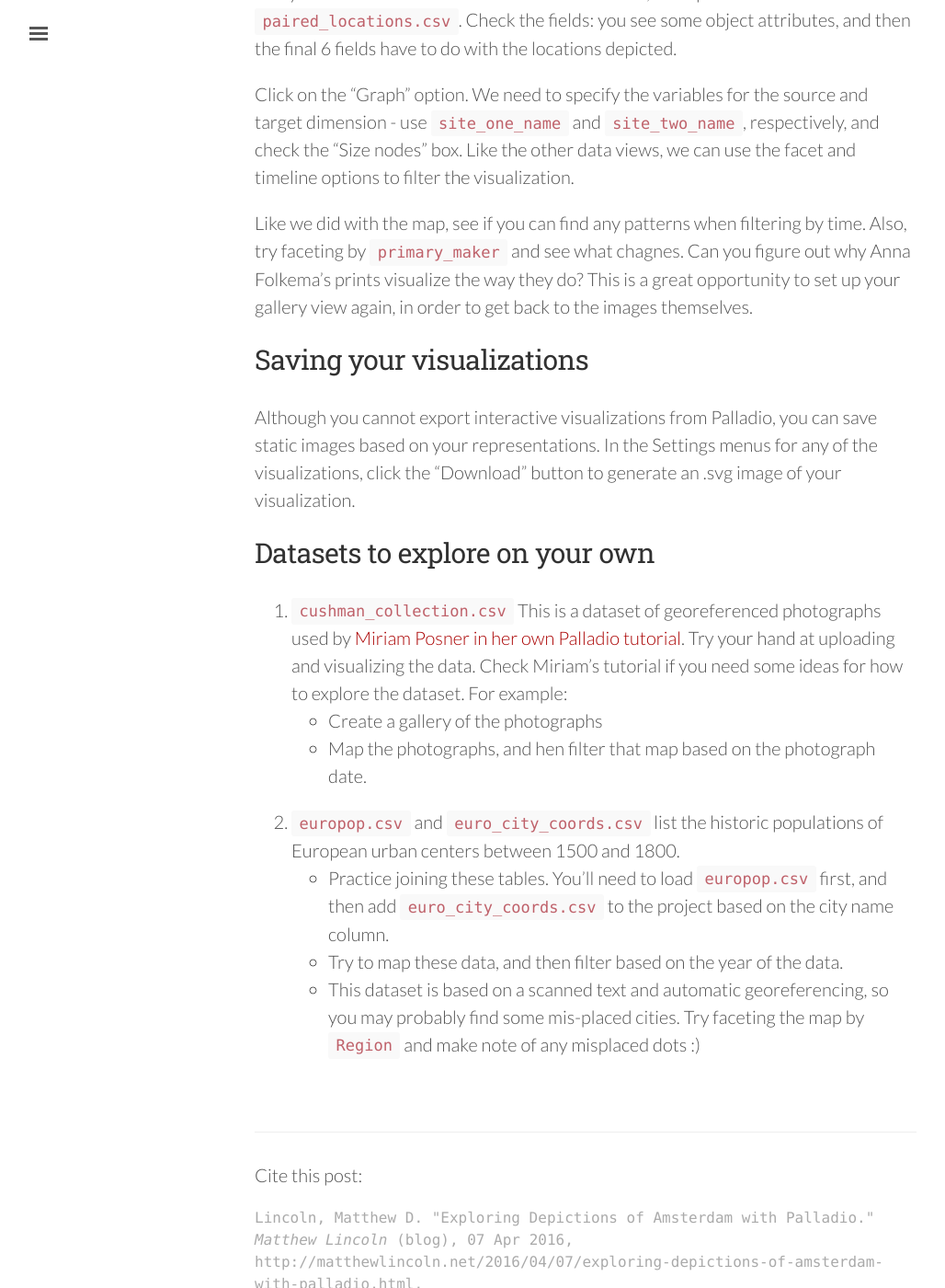
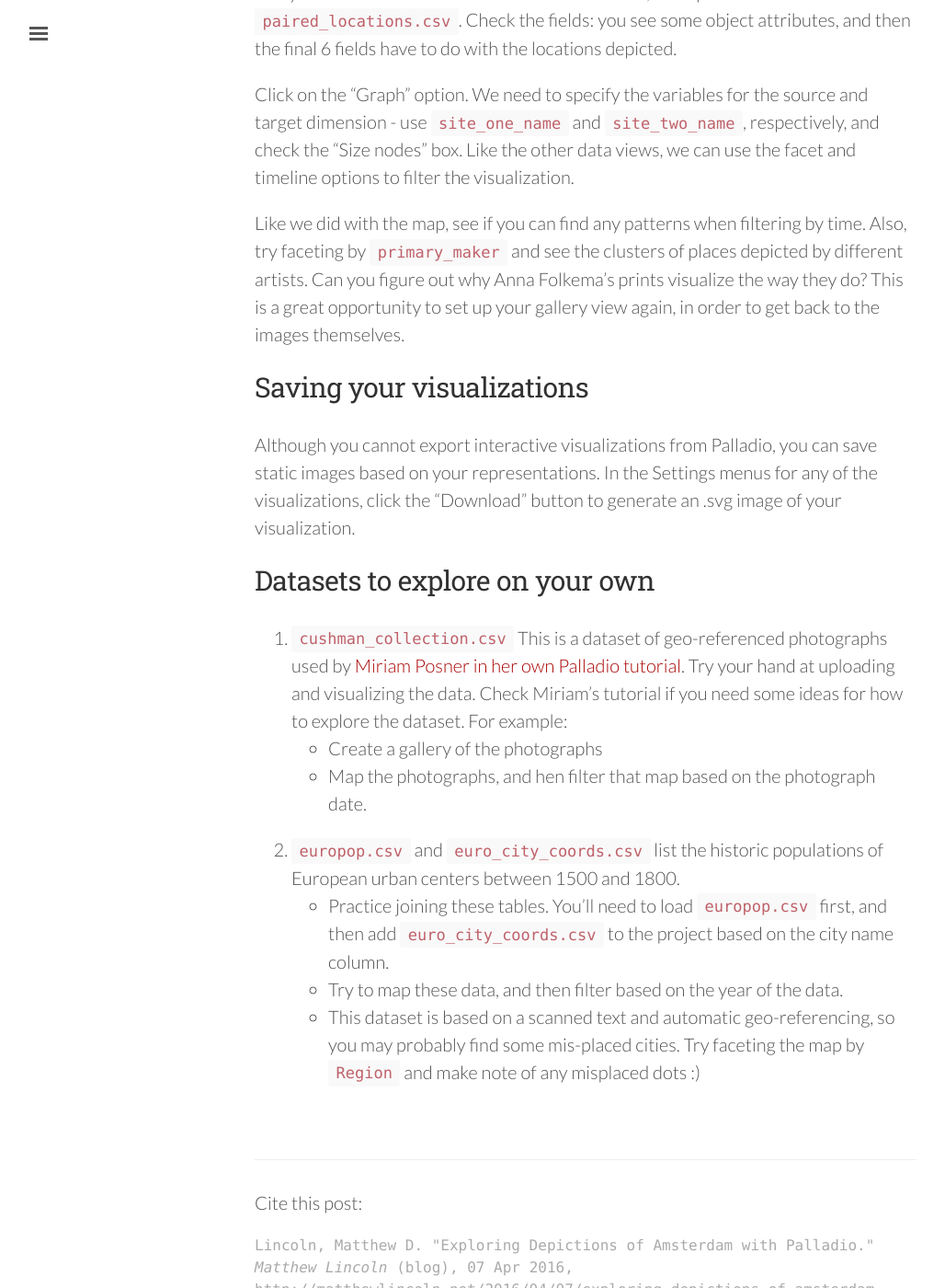
Before and after one commit to mdlincoln/mdlincoln.github.io, a Jekyll site: the page built from _posts/2016-04-07-exploring-depictions-of-amsterdam-with-palladio.md, in a window 1280 px wide and 1400 px high, scrolled down 5012 px. Shown: the whole window at 92% size, without its empty margins (3-1031 px from the left). Built offline with Jekyll 4.4.1, drawn with Linux system fonts in a browser that asks for light colours; nearby versions of some CDN libraries; comment, search, counter and statistics services are not loaded; some of the changed text lies outside the part shown.

Commit message:
More typo fixes

```diff
--- a/_posts/2016-04-07-exploring-depictions-of-amsterdam-with-palladio.md
+++ b/_posts/2016-04-07-exploring-depictions-of-amsterdam-with-palladio.md
@@ -90,7 +90,7 @@ Once we've don't that, we can start "faceting", or filtering the data based on d
 
 We can also use the "Timeline" filter to visualize and filter based on date. Palladio should already have recognized the `date` column and created a timeline for us. You can drag and select a particular range if you like, and then drag that range around to see which different objects show up in our view.
 
-## Add geocoordinates and create a map
+## Add geo-coordinates and create a map
 
 In order to map these objects, we'll need to add geo-coordinates to them. Palladio won't figure out coordinates from city names by itself, so you will already need to have created these coordinates yourself.
 
@@ -116,7 +116,7 @@ Use your browser reload button to restart Palladio, and upload `paired_locations
 
 Click on the "Graph" option. We need to specify the variables for the source and target dimension - use `site_one_name` and `site_two_name`, respectively, and check the "Size nodes" box. Like the other data views, we can use the facet and timeline options to filter the visualization.
 
-Like we did with the map, see if you can find any patterns when filtering by time. Also, try faceting by `primary_maker` and see what chagnes. Can you figure out why Anna Folkema's prints visualize the way they do? This is a great opportunity to set up your gallery view again, in order to get back to the images themselves.
+Like we did with the map, see if you can find any patterns when filtering by time. Also, try faceting by `primary_maker` and see the clusters of places depicted by different artists. Can you figure out why Anna Folkema's prints visualize the way they do? This is a great opportunity to set up your gallery view again, in order to get back to the images themselves.
 
 ## Saving your visualizations
 
@@ -124,11 +124,11 @@ Although you cannot export interactive visualizations from Palladio, you can sav
 
 ## Datasets to explore on your own
 
-1. `cushman_collection.csv` This is a dataset of georeferenced photographs used by [Miriam Posner in her own Palladio tutorial](http://miriamposner.com/blog/getting-started-with-palladio/). Try your hand at uploading and visualizing the data. Check Miriam's tutorial if you need some ideas for how to explore the dataset. For example:
+1. `cushman_collection.csv` This is a dataset of geo-referenced photographs used by [Miriam Posner in her own Palladio tutorial](http://miriamposner.com/blog/getting-started-with-palladio/). Try your hand at uploading and visualizing the data. Check Miriam's tutorial if you need some ideas for how to explore the dataset. For example:
   - Create a gallery of the photographs
   - Map the photographs, and hen filter that map based on the photograph date.
 
 2. `europop.csv` and `euro_city_coords.csv` list the historic populations of European urban centers between 1500 and 1800.
   - Practice joining these tables. You'll need to load `europop.csv` first, and then add `euro_city_coords.csv` to the project based on the city name column.
   - Try to map these data, and then filter based on the year of the data.
-  - This dataset is based on a scanned text and automatic georeferencing, so you may probably find some mis-placed cities. Try faceting the map by `Region` and make note of any misplaced dots :)
+  - This dataset is based on a scanned text and automatic geo-referencing, so you may probably find some mis-placed cities. Try faceting the map by `Region` and make note of any misplaced dots :)
```
Also changed, not shown: other parts of _posts/2016-04-07-exploring-depictions-of-amsterdam-with-palladio.md (+1 -1 lines).
